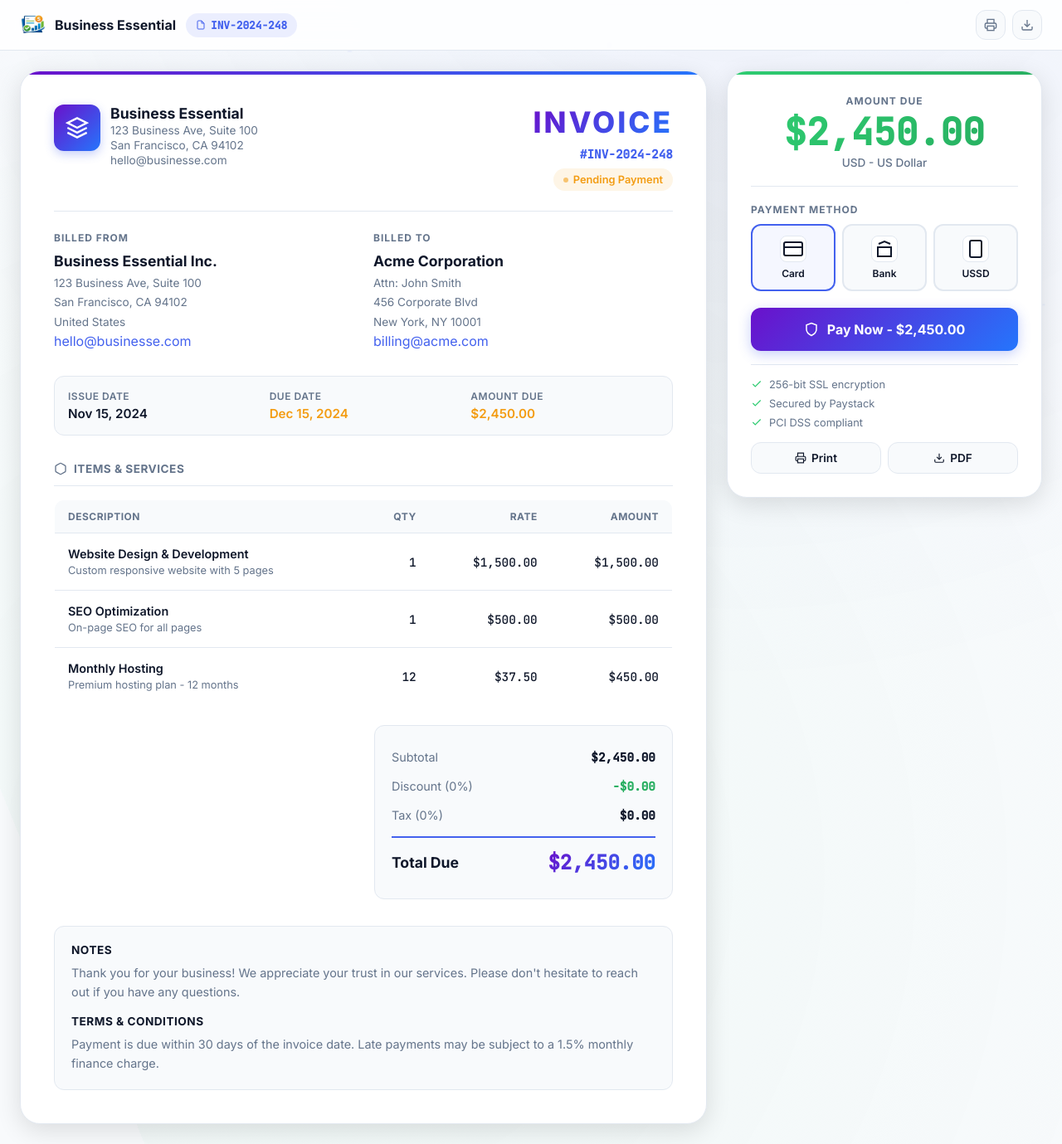
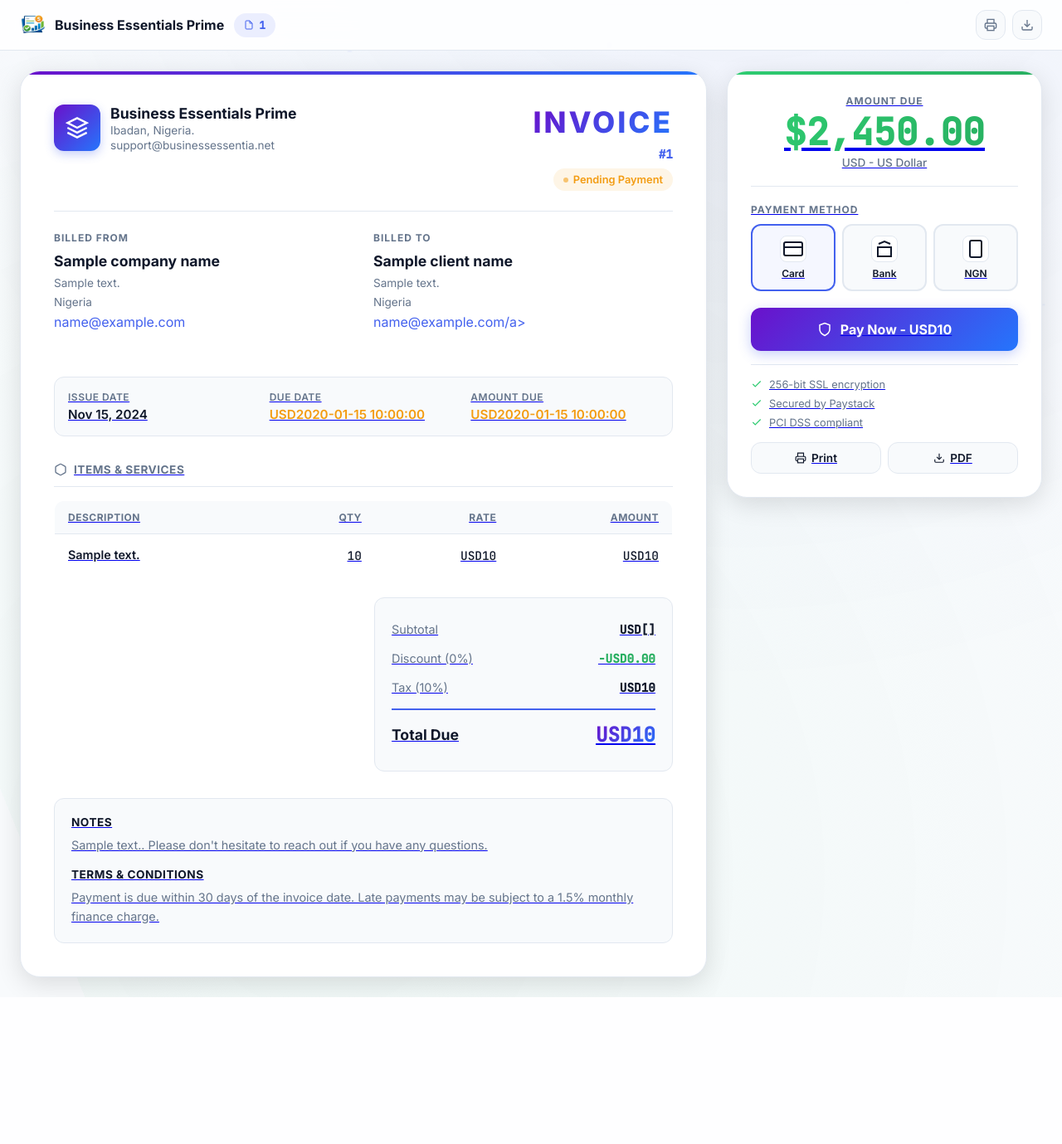
Before and after one commit to essentialbusiness6-wq/bussiness-essential, a Python web app: template templates/users/pay-invoice.html in a window 1280 px wide. Shown: the whole page at 83% size. After the commit the page ends 1202 px from the top, so only its background shows below. Run offline with Jinja, Linux system fonts and the light colour scheme; the template is opened without the code that fills it: most values are stand-ins (such as "Sample title", 1, 10 or a date in 2020); some libraries are stand-ins or nearby versions.

Commit message:
Update invoice template with dynamic values

```diff
--- a/templates/users/pay-invoice.html
+++ b/templates/users/pay-invoice.html
@@ -3,7 +3,7 @@
 <head>
     <meta charset="UTF-8">
     <meta name="viewport" content="width=device-width, initial-scale=1.0">
-    <title>Pay Invoice #INV-2024-248 - Business Essential</title>
+    <title>Pay Invoice #{{ invoiceNumber}} - Business Essentials Prime</title>
     <script src="https://js.paystack.co/v1/inline.js"></script>
     <link href="https://fonts.googleapis.com/css2?family=Inter:wght@300;400;500;600;700;800&family=JetBrains+Mono:wght@500&display=swap" rel="stylesheet">
     <link rel="icon" type="image/svg+xml" href="/static/media/app logo.png"/>
@@ -484,11 +484,11 @@
     <div class="top-bar-left">
         <a href="/" class="logo">
             <img src="/static/media/app logo.png" alt="Business Essential">
-            <span>Business Essential</span>
+            <span>Business Essentials Prime</span>
         </a>
         <span class="invoice-badge">
             <svg viewBox="0 0 24 24"><path d="M14 2H6a2 2 0 0 0-2 2v16a2 2 0 0 0 2 2h12a2 2 0 0 0 2-2V8z"></path><polyline points="14 2 14 8 20 8"></polyline></svg>
-            INV-2024-248
+            {{ invoiceNumber }}
         </span>
     </div>
     <div class="top-bar-right">
@@ -515,15 +515,14 @@
                     </svg>
                 </div>
                 <div class="invoice-brand-info">
-                    <strong>Business Essential</strong>
-                    <span>123 Business Ave, Suite 100</span>
-                    <span>San Francisco, CA 94102</span>
-                    <span>hello@businesse.com</span>
+                    <strong>Business Essentials Prime</strong>
+                    <span>Ibadan, Nigeria.</span>
+                    <span>support@businessessentia.net</span>
                 </div>
             </div>
             <div class="invoice-title-block">
                 <div class="invoice-title">INVOICE</div>
-                <div class="invoice-number">#INV-2024-248</div>
+                <div class="invoice-number">#{{ invoiceNumber }}</div>
                 <div class="invoice-status">
                     <span class="status-dot"></span>
                     <span>Pending Payment</span>
@@ -535,22 +534,20 @@
         <div class="parties-grid">
             <div class="party-block">
                 <div class="party-label">Billed From</div>
-                <div class="party-name">Business Essential Inc.</div>
+                <div class="party-name">{{ companyName }}</div>
                 <div class="party-details">
-                    <span>123 Business Ave, Suite 100</span>
-                    <span>San Francisco, CA 94102</span>
-                    <span>United States</span>
-                    <a href="mailto:hello@businesse.com">hello@businesse.com</a>
+                    <span>{{ companyAddress }}</span>
+                    <span>Nigeria</span>
+                    <a href="mailto:{{ companyEmail }}">{{ companyEmail }}</a>
                 </div>
             </div>
             <div class="party-block">
                 <div class="party-label">Billed To</div>
-                <div class="party-name">Acme Corporation</div>
+                <div class="party-name">{{ clientName }}</div>
                 <div class="party-details">
-                    <span>Attn: John Smith</span>
-                    <span>456 Corporate Blvd</span>
-                    <span>New York, NY 10001</span>
-                    <a href="mailto:billing@acme.com">billing@acme.com</a>
+                    <span>{{ clientAddress }}</span>
+                    <span>Nigeria</span>
+                    <a href="mailto:{{ clientEmail }}">{{ clientEmail }}/a>
                 </div>
             </div>
         </div>
@@ -563,11 +560,11 @@
             </div>
             <div class="date-block">
                 <span class="date-label">Due Date</span>
-                <span class="date-value due">Dec 15, 2024</span>
+                <span class="date-value due"> {{currencySymbol}}{{ invoiceDate }}</span>
             </div>
             <div class="date-block">
                 <span class="date-label">Amount Due</span>
-                <span class="date-value due">$2,450.00</span>
+                <span class="date-value due"> {{currencySymbol}}{{ dueDate }}</span>
             </div>
         </div>
 
@@ -587,33 +584,16 @@
                     </tr>
                 </thead>
                 <tbody>
+                    {% for item in items %}
                     <tr>
                         <td class="desc">
-                            <strong>Website Design & Development</strong>
-                            <small>Custom responsive website with 5 pages</small>
+                            <strong>{{ item.desc }}</strong>
                         </td>
-                        <td class="right hide-mobile">1</td>
-                        <td class="right hide-mobile">$1,500.00</td>
-                        <td class="right">$1,500.00</td>
+                        <td class="right hide-mobile">{{ item.qty }}</td>
+                        <td class="right hide-mobile">{{currencySymbol}}{{ item.price }}</td>
+                        <td class="right">{{currencySymbol}}{{ item.total }}</td>
                     </tr>
-                    <tr>
-                        <td class="desc">
-                            <strong>SEO Optimization</strong>
-                            <small>On-page SEO for all pages</small>
-                        </td>
-                        <td class="right hide-mobile">1</td>
-                        <td class="right hide-mobile">$500.00</td>
-                        <td class="right">$500.00</td>
-                    </tr>
-                    <tr>
-                        <td class="desc">
-                            <strong>Monthly Hosting</strong>
-                            <small>Premium hosting plan - 12 months</small>
-                        </td>
-                        <td class="right hide-mobile">12</td>
-                        <td class="right hide-mobile">$37.50</td>
-                        <td class="right">$450.00</td>
-                    </tr>
+                    {% endfor %}
                 </tbody>
             </table>
         </div>
@@ -623,19 +603,19 @@
             <div class="totals-box">
                 <div class="total-row">
                     <span>Subtotal</span>
-                    <span>$2,450.00</span>
+                    <span>{{currencySymbol}}{{ subtotal }}</span>
                 </div>
                 <div class="total-row discount">
                     <span>Discount (0%)</span>
-                    <span>-$0.00</span>
+                    <span>-{{currencySymbol}}0.00</span>
                 </div>
                 <div class="total-row">
-                    <span>Tax (0%)</span>
-                    <span>$0.00</span>
+                    <span>Tax ({{ tax }}%)</span>
+                    <span>{{currencySymbol}}{{ taxAmount }}</span>
                 </div>
                 <div class="total-row grand">
                     <span>Total Due</span>
-                    <span>$2,450.00</span>
+                    <span>{{currencySymbol}}{{ balance }}</span>
                 </div>
             </div>
         </div>
@@ -643,7 +623,7 @@
         <!-- Notes -->
         <div class="notes-section">
             <h4>Notes</h4>
-            <p>Thank you for your business! We appreciate your trust in our services. Please don't hesitate to reach out if you have any questions.</p>
+            <p>{{ note }}. Please don't hesitate to reach out if you have any questions.</p>
             <h4 style="margin-top: 16px;">Terms & Conditions</h4>
             <p>Payment is due within 30 days of the invoice date. Late payments may be subject to a 1.5% monthly finance charge.</p>
         </div>
@@ -686,7 +666,7 @@
                                 <line x1="12" y1="18" x2="12.01" y2="18"></line>
                             </svg>
                         </div>
-                        <span>USSD</span>
+                        <span>NGN</span>
                     </div>
                 </div>
             </div>
@@ -696,7 +676,7 @@
                 <svg viewBox="0 0 24 24">
                     <path d="M12 22s8-4 8-10V5l-8-3-8 3v7c0 6 8 10 8 10z"></path>
                 </svg>
-                <span class="btn-text">Pay Now - $2,450.00</span>
+                <span class="btn-text">Pay Now - {{ currencySymbol }}{{ balance }}</span>
                 <span class="btn-loader"><span class="spinner"></span> Processing</span>
             </button>
 
```
